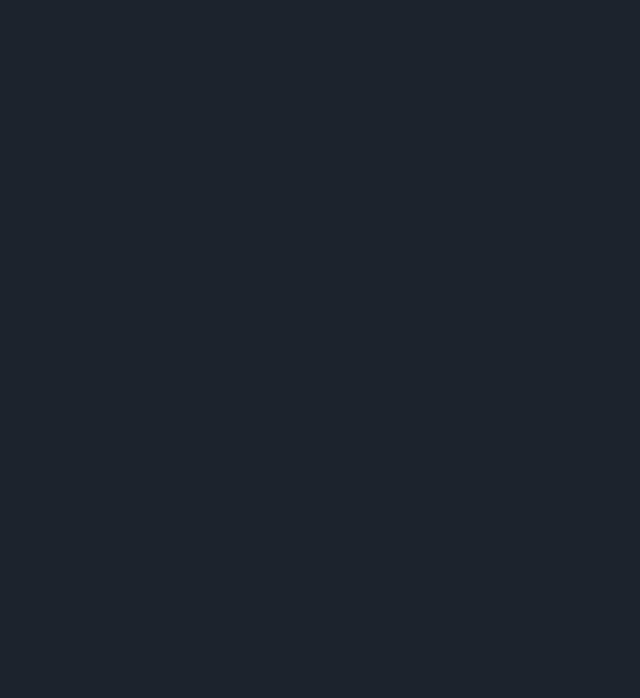
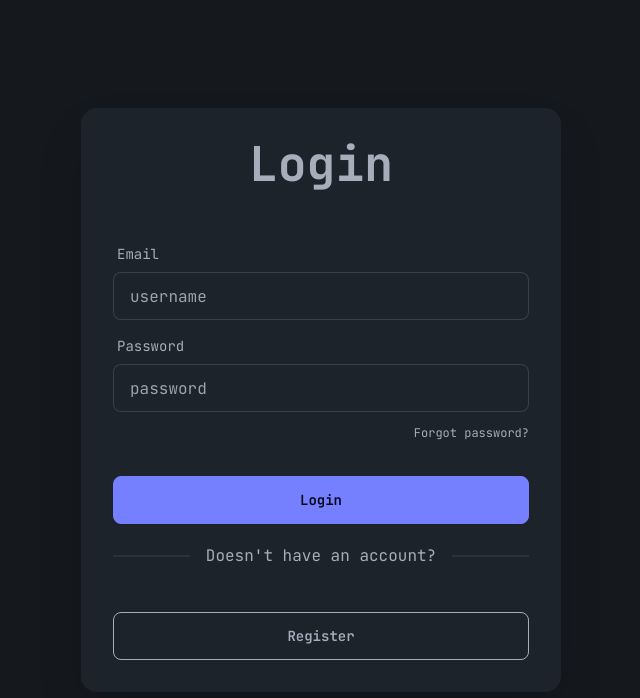
Before and after one commit to PasitU/ProjectMDParser, a Vue app: page /login in a window 1280 px wide. Before the commit this address had no page. Shown: the top 698 px of the page, without its empty margins (319-959 px from the left). Built offline with nearby package versions, Linux system fonts and the light colour scheme; a web font is replaced by a local one; what oh-vue-icons would draw is missing.

Commit message:
Add user ID to documents and implement login functionality

```diff
--- a/data/db.json
+++ b/data/db.json
@@ -4,25 +4,36 @@
       "id": "1",
       "title": "TESTTEST1.md",
       "content": "# Test 1\n---\n## Heading 2\n### Heading 3\nThis is a test paragraph\n- test 1\n* test 2\n+ test 3\nYou can [Click this link here](https://developer.mozilla.org/en-US/docs/Web/JavaScript/Reference/Global_Objects/String/replace)\n__bold text__ \n**bold text** \n_italic text_\n*italic text*\n`word`\n~~TEST~~\n> Block Quote",
-      "createAt": "2024-03-11T12:00:03.258Z"
+      "createAt": "2024-03-11T12:00:03.258Z",
+      "userId": "1"
     },
     {
       "id": "1710154290306",
       "title": "testTEST2.md",
       "content": "# Test 1\n---\n### Heading 3\nThis is a test paragraph\n- test 1\n* test 2\n+ test 3\nYou can [Click this link here](https://developer.mozilla.org/en-US/docs/Web/JavaScript/Reference/Global_Objects/String/replace)\n__bold text__ \n**bold text** \n_italic text_\n*italic text*\n`word`\n~~TEST~~\n> Block Quote",
-      "createAt": "2024-03-11T12:00:25.988Z"
+      "createAt": "2024-03-11T12:00:25.988Z",
+      "userId": "1"
     },
     {
       "id": "1710157029080",
       "title": "Araiwa.md",
       "content": "# ตัวใหญ่ๆ\n---\ntest\n\n[FREE (something) VIDEO](https://www.youtube.com/watch?v=xVWeRnStdSA)",
-      "createAt": "2024-03-12T09:05:15.102Z"
+      "createAt": "2024-03-12T09:05:15.102Z",
+      "userId": "1"
     },
     {
       "id": "1710585963522",
       "title": "untitled4.md",
       "content": "# New Document\n\nStart writing here...",
-      "createAt": "2024-03-16T10:46:03.522Z"
+      "createAt": "2024-03-16T10:46:03.522Z",
+      "userId": "1"
+    }
+  ],
+  "users": [
+    {
+      "id": "1",
+      "username": "admin",
+      "password": "adminTest23123"
     }
   ]
 }
--- a/src/api/documentService.js
+++ b/src/api/documentService.js
@@ -1,3 +1,5 @@
+import useAuth from '@/auth/useAuth'
+
 const BASE_URL = 'http://localhost:3001/documents'
 
 // Add a new document to the server --CREATE--
@@ -76,3 +78,25 @@ export const deleteDocument = async (id) => {
     throw error
   }
 }
+
+export const getDocumentsByUser = async (userId) => {
+  try {
+    const response = await fetch(`${BASE_URL}?userId=${userId}`)
+
+    if (!response.ok) {
+      throw new Error('Unable to retrieve documents')
+    }
+
+    return response.json()
+  } catch (error) {
+    console.error('Error getting documents:', error.message)
+    throw error
+  }
+}
+
+export const addDocumentByCurrentUser = async (newDocument) => {
+  const { user } = useAuth().state
+  if (!user) return
+  newDocument.userId = user.id
+  return addDocument(newDocument)
+}
--- /dev/null
+++ b/src/auth/useAuth.js
@@ -0,0 +1,65 @@
+const BASE_URL = 'http://localhost:3001'
+
+import { readonly, ref } from 'vue'
+
+const state = {
+  user: ref(null),
+  isLogin: ref(false)
+}
+
+const authenticateUser = async (credential) => {
+  if (!credential.username || !credential.password) {
+    throw new Error('Please enter username and password')
+  }
+  try {
+    const response = await fetch(`${BASE_URL}/users`)
+    const users = await response.json()
+    const currentUser = users.find((user) => user.username === credential.username)
+    if (!currentUser) {
+      throw new Error('User not found')
+    }
+    if (currentUser.password !== credential.password) {
+      throw new Error('Password does not match')
+    }
+    state.user.value = currentUser
+    state.isLogin.value = true
+  } catch (err) {
+    throw new Error('Unable to login')
+  }
+}
+
+const register = async (newUser) => {
+  if (!newUser.username || !newUser.password) return
+  try {
+    const response = await fetch(`${BASE_URL}/users`, {
+      method: 'POST',
+      headers: {
+        'Content-Type': 'application/json'
+      },
+      body: JSON.stringify({
+        id: Date.now(),
+        username: newUser.username,
+        password: newUser.password
+      })
+    })
+    if (!response.ok) {
+      throw new Error('Unable to register')
+    }
+  } catch (err) {
+    throw new Error('Unable to register')
+  }
+}
+
+const logout = () => {
+  state.user.value = null
+  state.isLogin.value = false
+}
+
+export default function useAuth() {
+  return {
+    state: readonly(state),
+    authenticateUser,
+    logout,
+    register
+  }
+}
--- a/src/main.js
+++ b/src/main.js
@@ -9,10 +9,11 @@ import {
   RiDeleteBin5Fill,
   BiEyeSlashFill,
   CoList,
+  MdLogin
 } from 'oh-vue-icons/icons'
 import { OhVueIcon, addIcons } from 'oh-vue-icons'
 
-addIcons(CoHamburgerMenu, RiDeleteBin5Fill, RiSave3Line, BiEyeFill, BiEyeSlashFill, CoList)
+addIcons(CoHamburgerMenu, RiDeleteBin5Fill, RiSave3Line, BiEyeFill, BiEyeSlashFill, CoList, MdLogin)
 const app = createApp(App)
 app.component('v-icon', OhVueIcon)
 app.use(router)
--- a/src/router/index.js
+++ b/src/router/index.js
@@ -18,6 +18,11 @@ const router = createRouter({
       component: () => import('../views/AboutView.vue')
     },
     {
+      path: '/login',
+      name: 'login',
+      component: () => import('../views/LoginView.vue')
+    },
+    {
       path: '/preview/:document/:parsedMarkdown',
       name: 'preview',
       component: () => import('../views/PreView.vue'),
--- a/src/views/HomeView.vue
+++ b/src/views/HomeView.vue
@@ -54,6 +54,10 @@
                 <v-icon name="co-list" />
                 <h1 class="hidden md:block">Preview</h1>
               </button>
+              <button class="btn hover:text-info">
+                <v-icon name="md-login" />
+                <h1 class="hidden md:block">Login</h1>
+              </button>
             </div>
             <DropDown>
               <template v-slot:dropdown-trigger>
@@ -67,13 +71,24 @@
                   <v-icon name="ri-delete-bin-5-fill" hover animation="ring" />
                   <h2>Delete</h2>
                 </button>
-                <button onclick="save_modal.showModal()" class="btn hover:text-success flex-start gap-3">
+                <button
+                  onclick="save_modal.showModal()"
+                  class="btn hover:text-success flex-start gap-3"
+                >
                   <v-icon name="ri-save-3-line" />
                   <h2>Save Changes</h2>
                 </button>
                 <button class="btn flex-start gap-3 hover:text-info" @click="openPreview">
                   <v-icon name="bi-eye-fill" />
                   <h1>Preview</h1>
+                </button>
+                <button v-if="!auth.state.isLogin" class="btn flex-start gap-3 hover:text-info">
+                  <v-icon name="md-login" />
+                  <h1>Login</h1>
+                </button>
+                <button v-if="auth.state.isLogin" class="btn flex-start gap-3 hover:text-info" @click="auth.logout">
+                  <v-icon name="md-login" />
+                  <h1>Logout</h1>
                 </button>
               </template>
             </DropDown>
@@ -119,31 +134,30 @@
 import MarkdownParser from '@/components/markdown/MarkdownParser.vue'
 import NavBar from '@/components/nav/NavBar.vue'
 import SideBar from '@/components/nav/SideBar.vue'
-import { onMounted, ref, computed } from 'vue'
+import { onMounted, ref, computed, provide } from 'vue'
 import { addDocument, getDocuments, updateDocument, deleteDocument } from '@/api/documentService'
 import DropDown from '@/components/DropDown.vue'
 import { useRouter } from 'vue-router'
 import ModalComponent from '@/components/Modal/ModalComponent.vue'
+import useAuth from '@/auth/useAuth'
 
 // --------------------- PAGE CONTROLLER SECTION ---------------------
 const isSidebarOpen = ref(false)
 const theme = ref('dark')
 
-function toggleSidebar() {
-  isSidebarOpen.value = !isSidebarOpen.value
-}
+// --------------------- DATA STORING SECTION ---------------------
 
-const switchTheme = () => {
-  theme.value = theme.value === 'dark' ? 'nord' : 'dark'
-}
-
-// --------------------- DATA STORING SECTION ---------------------
 const currentDocument = ref(null)
 const documents = ref([])
 
 const title = ref('')
 const originalTitle = computed(() => currentDocument.value?.title)
 const content = ref('')
+
+
+// --------------------- AUTH ---------------------
+const auth = useAuth()
+provide('auth', auth)
 
 onMounted(async () => {
   documents.value = await getDocuments()
@@ -153,6 +167,14 @@ onMounted(async () => {
 
 const formatDate = (date) => {
   return new Date(date).toLocaleDateString()
+}
+
+function toggleSidebar() {
+  isSidebarOpen.value = !isSidebarOpen.value
+}
+
+const switchTheme = () => {
+  theme.value = theme.value === 'dark' ? 'nord' : 'dark'
 }
 
 computed(() => documents.value)
--- /dev/null
+++ b/src/views/LoginView.vue
@@ -0,0 +1,66 @@
+<template>
+  <div class="hero min-h-screen">
+    <div class="hero-content flex-col">
+      <div class="card shadow-2xl md:min-w-[30rem] bg-base-100">
+        <div class="card-body">
+          <h1 class="text-5xl font-bold text-center mb-10">Login</h1>
+          <div class="form-control">
+            <label class="label">
+              <span class="label-text">Email</span>
+            </label>
+            <input
+              type="text"
+              placeholder="username"
+              class="input input-bordered"
+              v-model="credential.username"
+              required
+            />
+          </div>
+          <div class="form-control">
+            <label class="label">
+              <span class="label-text">Password</span>
+            </label>
+            <input
+              type="password"
+              placeholder="password"
+              class="input input-bordered"
+              v-model="credential.password"
+              required
+            />
+            <label class="text-right mt-2">
+              <a href="#" class="label-text-alt link link-hover">Forgot password?</a>
+            </label>
+          </div>
+          <div class="form-control mt-6">
+            <button class="btn btn-primary" @click="login">Login</button>
+          </div>
+          <div class="divider">Doesn't have an account?</div>
+          <div class="form-control mt-6">
+            <button class="btn btn-outline">Register</button>
+          </div>
+        </div>
+      </div>
+    </div>
+  </div>
+</template>
+
+<script setup>
+import useAuth from '@/auth/useAuth'
+import { ref, watch } from 'vue'
+
+const auth = useAuth()
+const credential = ref({
+  username: '',
+  password: ''
+})
+
+const login = async () => {
+  try {
+    await auth.authenticateUser(credential.value)
+    console.log(auth.state.user)
+    console.log(auth.state.isLogin);
+  } catch (error) {
+    console.error(error)
+  }
+}
+</script>
```
Also changed, not shown: src/assets/style.css (line endings or trailing spaces).
